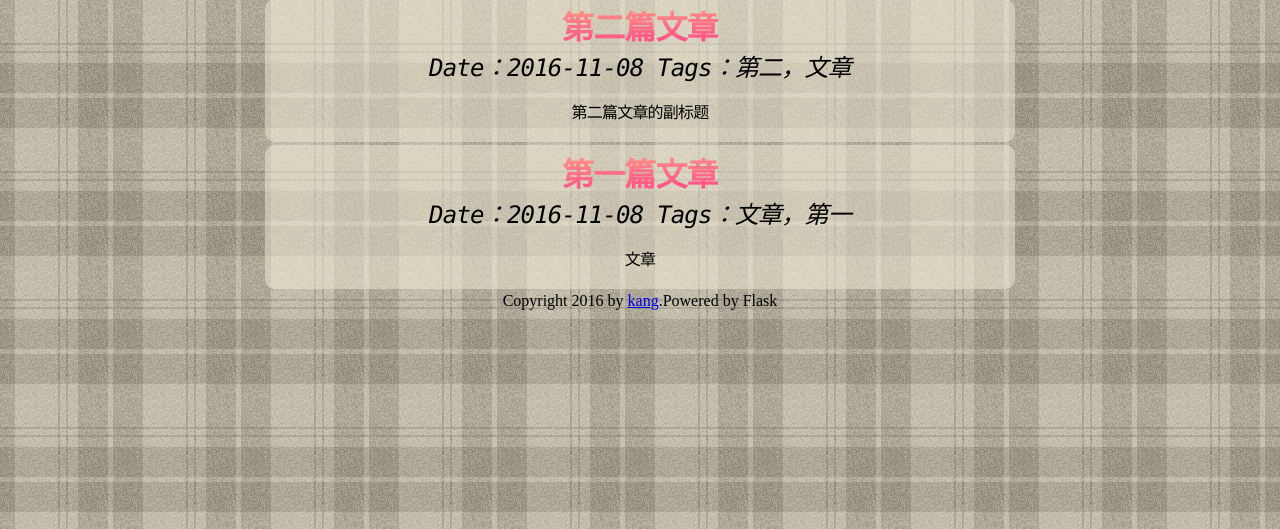
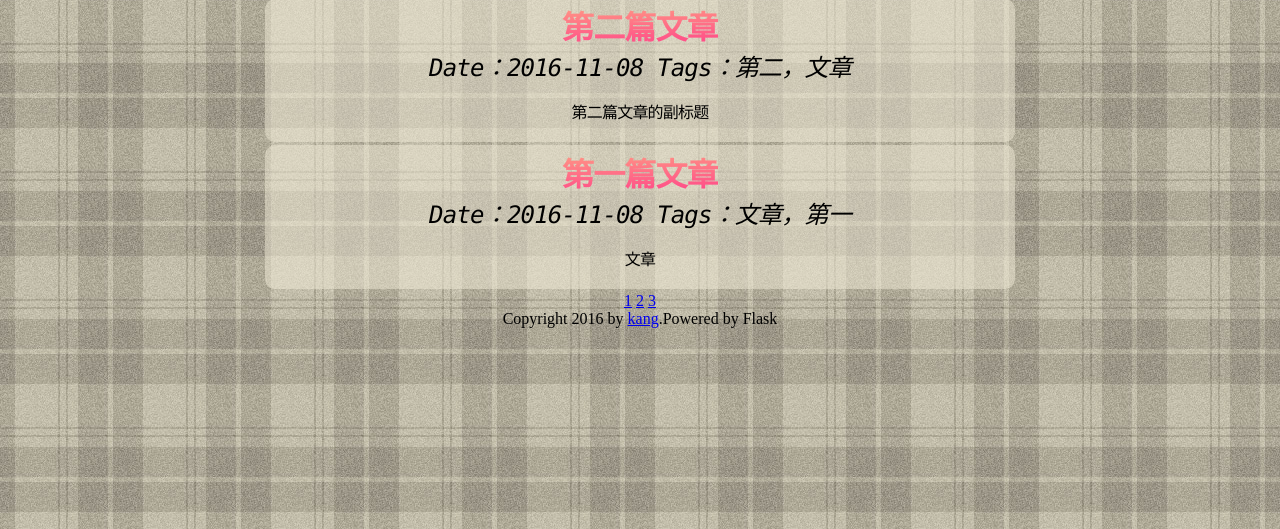
Before and after one commit to CodeIdeal/flask_blog, a Flask app: page / in a window 1280 px wide. Shown: the part 271-800 px from the top of the page. Run offline with Flask 2, Linux system fonts and the light colour scheme; data comes from the database, SQL or seed files in the repository; parts of the project's set-up code (start-up, migrations or seed data) failed here and were passed over.

Commit message:
修改 变量名

```diff
--- a/templates/index.html
+++ b/templates/index.html
@@ -13,9 +13,47 @@
 {% block content %}
     {% for post in posts %}
         <div class="post">
-            <a class="post-title" href={{ url_for('post',post_id=post.post_id) }}>{{ post.title }}</a><br/>
+            <a class="post-title" href={{ url_for('post', post_id=post.post_id) }}>{{ post.title }}</a><br/>
             <i class="post-info">Date：{{ post.date }}  Tags：{{ post.tags }}</i>
             <p class="post-subtitle">{{ post.subtitle }}</p>
         </div>
     {% endfor %}
+
+    {% if pages > 5 %}
+        {% if cur_page <= 3 %}
+            {% for i in range(4) %}
+                {% if cur_page == i %}
+                    {{ i }}
+                {% else %}
+                    <a href={{ url_for('page', page_index=i + 1) }}>{{ i + 1 }}</a>
+                {% endif %}
+
+            {% endfor %}
+            ...
+            <a href={{ url_for('page', page_index=pages) }}>{{ pages }}</a>
+        {% elif cur_page >3 and cur_page <= pages-3 %}
+            <a href={{ url_for('page', page_index=1) }}>{{ 1 }}</a>
+            ...
+            <a href={{ url_for('page', page_index=cur_page - 1) }}>{{ cur_page - 1 }}</a>
+            {{ cur_page }}
+            <a href={{ url_for('page', page_index=cur_page + 1) }}>{{ cur_page + 1 }}</a>
+            ...
+            <a href={{ url_for('page', page_index=pages) }}>{{ pages }}</a>
+        {% else %}
+            <a href={{ url_for('page', page_index=1) }}>{{ 1 }}</a>
+            ...
+            {% for i in range(4) %}
+                {% if cur_page == pages - (3 - i) %}
+                    {{ pages - (3 - i) }}
+                {% else %}
+                    <a href={{ url_for('page', page_index=pages - (3 - i)) }}>{{ pages - (3 - i)}}</a>
+                {% endif %}
+
+            {% endfor %}
+        {% endif %}
+    {% else %}
+        {% for i in range(pages) %}
+            <a href={{ url_for('page', page_index=i + 1) }}>{{ i + 1 }}</a>
+        {% endfor %}
+    {% endif %}
 {% endblock %}
```
